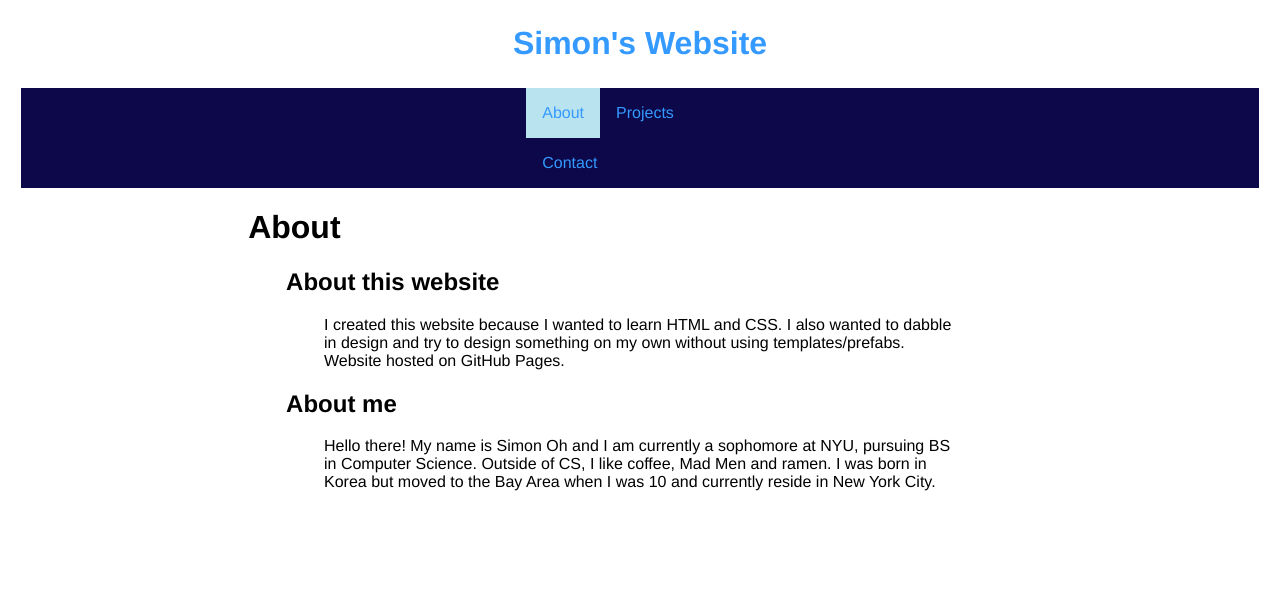
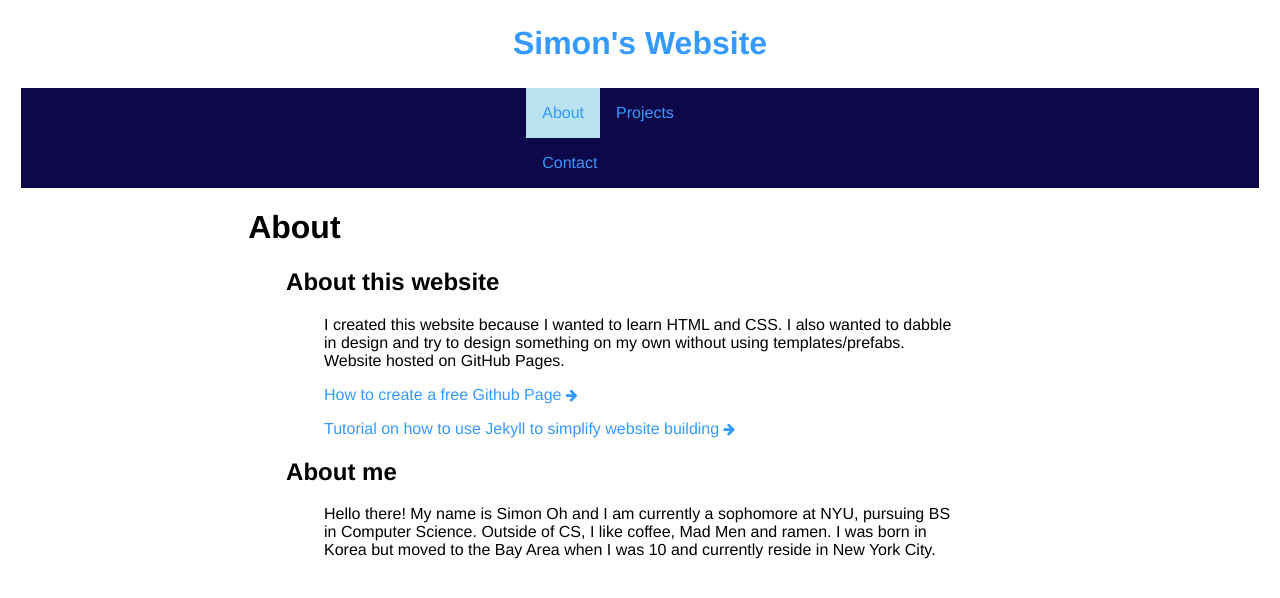
Before and after one commit to simon0h/simon0h.github.io, a Jekyll site: the page built from about/index.html, in a window 1280 px wide. Shown: the top 598 px of the page. Built offline with Jekyll 4.4.1, drawn with Linux system fonts in a browser that asks for light colours.

Commit message:
Update index.html

```diff
--- a/about/index.html
+++ b/about/index.html
@@ -24,6 +24,8 @@
 	<div>
 		<h2> About this website</h2>
 		<p> I created this website because I wanted to learn HTML and CSS. I also wanted to dabble in design and try to design something on my own without using templates/prefabs. Website hosted on GitHub Pages. </p>
+		<p title = "pages.github.com"><a href="https://pages.github.com/"><p class = "links"> How to create a free Github Page <i class="fa fa-arrow-right" style="font-size:85%;"></i></a></p>
+		<p title = "jmcglone.com"><a href="http://jmcglone.com/guides/github-pages/"><p class = "links"> Tutorial on how to use Jekyll to simplify website building <i class="fa fa-arrow-right" style="font-size:85%;"></i></a></p>
 		<h2> About me</h2>
 		<p> Hello there! My name is Simon Oh and I am currently a sophomore at NYU, pursuing BS in Computer Science. Outside of CS, I like coffee, Mad Men and ramen. I was born in Korea but moved to the Bay Area when I was 10 and currently reside in New York City.</p>
 	</div>
```
